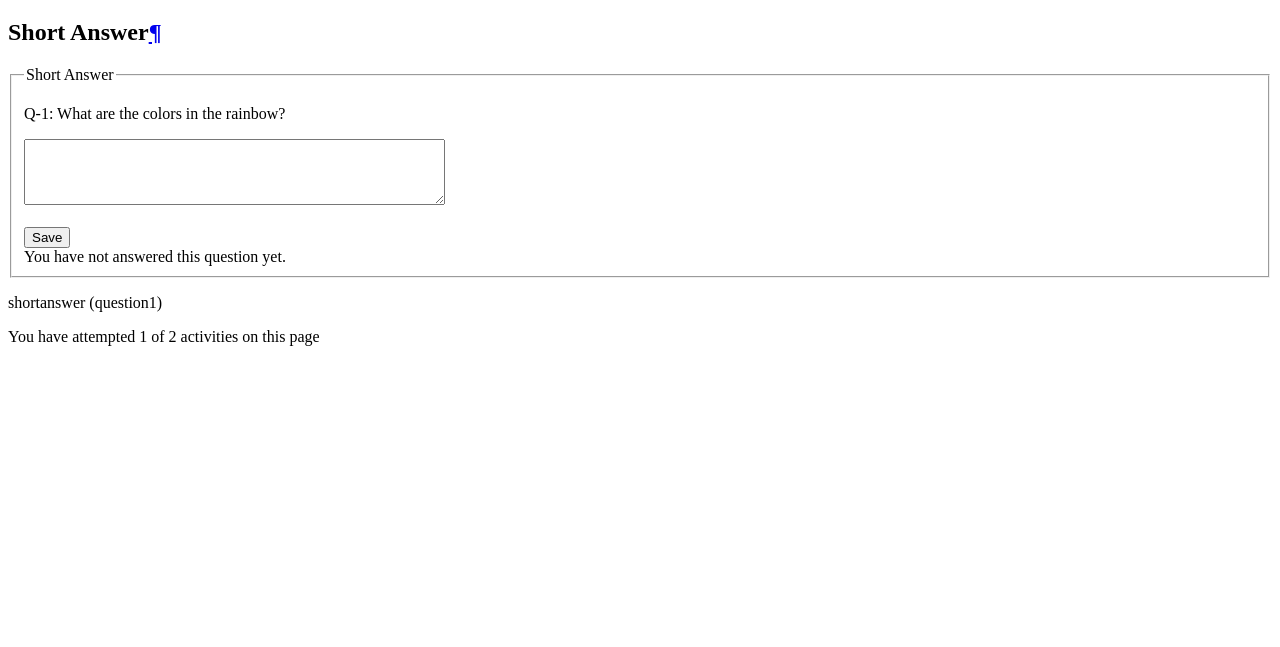
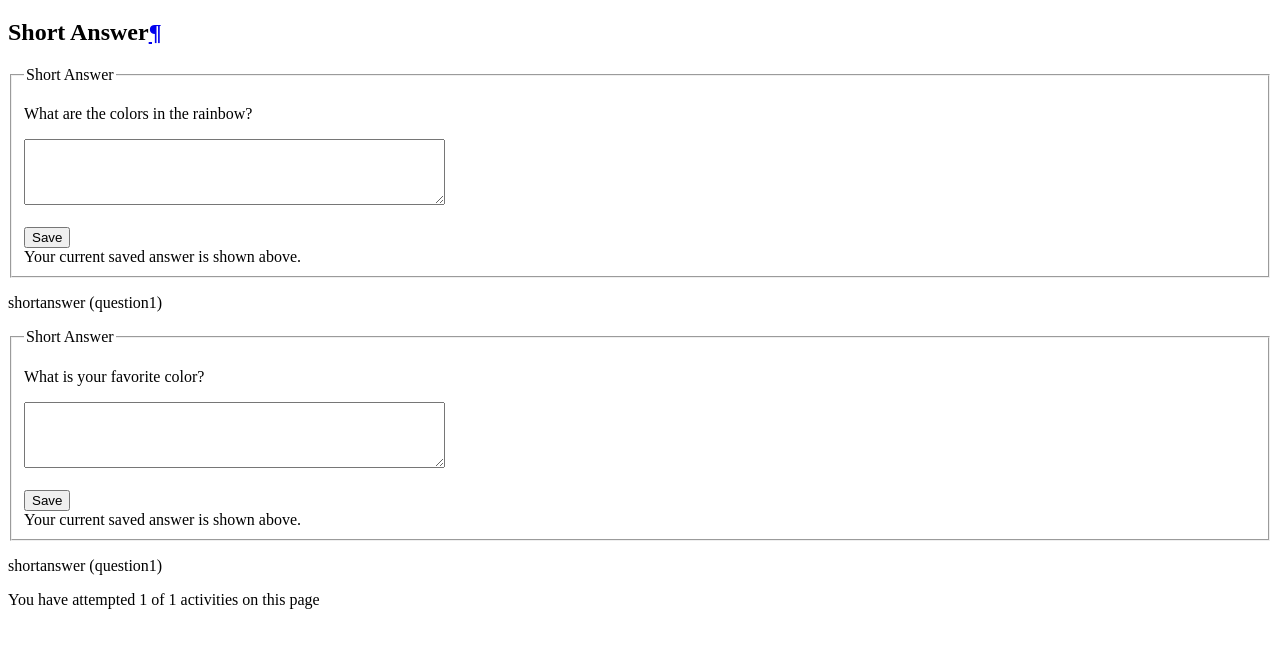
Before and after one commit to bnmnetp/RunestoneWC, a website built with webpack: page public/index.html in a window 1280 px wide. Shown: the part 61-708 px from the top of the page. Built offline with nearby package versions, Linux system fonts and the light colour scheme.

Commit message:
Make a web component

```diff
--- a/dist/index.html
+++ b/public/index.html
@@ -48,21 +48,26 @@
       <div class="section" id="short-answer">
         <h2>Short Answer<a class="headerlink" href="#short-answer" title="Permalink to this headline">¶</a></h2>
 
-        <div class="runestone">
-          <div data-component="shortanswer" class="journal alert alert-success" id=question1 data-optional>
-            <p>Q-1: What are the colors in the rainbow?</p>
+        <runestone-shortanswer id="question1">
+          <p slot="sa-questiontext">What are the colors in the rainbow?</p>
 
-          </div>
-        </div> <!-- end of runestone div -->
+        </runestone-shortanswer>
+
+
+        <runestone-shortanswer id="question2">
+
+          <p slot="sa-questiontext">What is your favorite color?</p>
+
+        </runestone-shortanswer>
 
       </div>
     </div>
+  </div>
 
-
-    <div id=scprogresscontainer>
-      You have attempted <span id=scprogresstotal></span> of <span id=scprogressposs></span> activities on this page
-      <div id="subchapterprogress"></div>
-    </div>
+  <div id=scprogresscontainer>
+    You have attempted <span id=scprogresstotal></span> of <span id=scprogressposs></span> activities on this page
+    <div id="subchapterprogress"></div>
+  </div>
 
 </body>
 
--- a/src/common/runestonebase.js
+++ b/src/common/runestonebase.js
@@ -17,8 +17,9 @@
 
 import { pageProgressTracker } from "./bookfuncs.js";
 
-export default class RunestoneBase {
+export default class RunestoneBase extends HTMLElement {
   constructor(opts) {
+    super();
     if (opts) {
       this.sid = opts.sid;
       this.graderactive = opts.graderactive;
--- /dev/null
+++ b/src/shortanswer/sa_template.html
@@ -0,0 +1,28 @@
+<div id="runestone_sa" class="runestone">
+    <div id="question1" class="journal alert alert-success">
+        <form id="question1_journal" name="question1_journal" action="">
+            <fieldset>
+                <legend>Short Answer</legend>
+                <div class="journal-question">
+                    <p>
+                        <slot name="sa-questiontext"></slot>
+                    </p>
+                </div>
+                <div id="question1_journal_input">
+                    <div class="journal-options">
+                        <label class="radio-inline">
+                            <textarea id="question1_solution" aria-label="textarea" class="form-control" rows="4"
+                                cols="50"></textarea>
+                        </label>
+                    </div>
+                </div>
+                <br>
+                <div>
+                    <button class="btn btn-success" type="button">Save</button>
+                </div>
+                <div id="question1_feedback" class="alert alert-success">Your current saved answer is shown above.</div>
+            </fieldset>
+        </form>
+        <p class="runestone_caption runestone_caption_text">shortanswer (question1)</p>
+    </div>
+</div>
--- a/src/shortanswer/shortanswer.js
+++ b/src/shortanswer/shortanswer.js
@@ -12,102 +12,42 @@
 ==========================================*/
 
 import RunestoneBase from "../common/runestonebase.js";
+import rstemplate from "./sa_template.html";
+
+const templateEl = document.createElement("template");
+templateEl.innerHTML = rstemplate;
 
 var saList = {}; // Dictionary that contains all instances of shortanswer objects
 
 export default class ShortAnswer extends RunestoneBase {
   constructor(opts) {
-    super(opts);
+    super();
     if (opts) {
       var orig = opts.orig; // entire <p> element that will be replaced by new HTML
       this.useRunestoneServices =
         opts.useRunestoneServices || eBookConfig.useRunestoneServices;
-      this.origElem = orig;
-      this.divid = orig.id;
-      this.question = this.origElem.innerHTML;
-      this.optional = false;
-      if ($(this.origElem).is("[data-optional]")) {
-        this.optional = true;
-      }
-      this.renderHTML();
-      this.checkServer("shortanswer");
-      this.caption = "shortanswer";
-      this.addCaption("runestone");
     }
+    //      this.origElem = orig;
+    //      this.divid = orig.id;
+    //      this.question = this.origElem.innerHTML;
+    this.optional = false;
+    if ($(this.origElem).is("[data-optional]")) {
+      this.optional = true;
+    }
+    //this.renderHTML();
+    this.shadow = this.attachShadow({ mode: "open" });
+    this.shadow.appendChild(templateEl.content.cloneNode(true));
+
+    this.caption = "shortanswer";
+    //this.addCaption("runestone");
   }
 
-  renderHTML() {
-    this.containerDiv = document.createElement("div");
-    this.containerDiv.id = this.divid;
-    $(this.containerDiv).addClass(this.origElem.getAttribute("class"));
-    this.newForm = document.createElement("form");
-    this.newForm.id = this.divid + "_journal";
-    this.newForm.name = this.newForm.id;
-    this.newForm.action = "";
-    this.containerDiv.appendChild(this.newForm);
-    this.fieldSet = document.createElement("fieldset");
-    this.newForm.appendChild(this.fieldSet);
-    this.legend = document.createElement("legend");
-    this.legend.innerHTML = "Short Answer";
-    this.fieldSet.appendChild(this.legend);
-    this.firstLegendDiv = document.createElement("div");
-    this.firstLegendDiv.innerHTML = this.question;
-    $(this.firstLegendDiv).addClass("journal-question");
-    this.fieldSet.appendChild(this.firstLegendDiv);
-    this.jInputDiv = document.createElement("div");
-    this.jInputDiv.id = this.divid + "_journal_input";
-    this.fieldSet.appendChild(this.jInputDiv);
-    this.jOptionsDiv = document.createElement("div");
-    $(this.jOptionsDiv).addClass("journal-options");
-    this.jInputDiv.appendChild(this.jOptionsDiv);
-    this.jLabel = document.createElement("label");
-    $(this.jLabel).addClass("radio-inline");
-    this.jOptionsDiv.appendChild(this.jLabel);
-    this.jTextArea = document.createElement("textarea");
-    this.jTextArea.id = this.divid + "_solution";
-    $(this.jTextArea).attr("aria-label", "textarea");
-    $(this.jTextArea).css("display:inline, width:530px");
-    $(this.jTextArea).addClass("form-control");
-    this.jTextArea.rows = 4;
-    this.jTextArea.cols = 50;
-    this.jLabel.appendChild(this.jTextArea);
-    this.jTextArea.oninput = function() {
-      this.feedbackDiv.innerHTML = "Your answer has not been saved yet!";
-      $(this.feedbackDiv).removeClass("alert-success");
-      $(this.feedbackDiv).addClass("alert alert-danger");
-    }.bind(this);
-    this.fieldSet.appendChild(document.createElement("br"));
-    this.buttonDiv = document.createElement("div");
-    this.fieldSet.appendChild(this.buttonDiv);
-    this.submitButton = document.createElement("button");
-    $(this.submitButton).addClass("btn btn-success");
-    this.submitButton.type = "button";
-    this.submitButton.textContent = "Save";
-    this.submitButton.onclick = function() {
-      this.submitJournal();
-    }.bind(this);
-    this.buttonDiv.appendChild(this.submitButton);
-    // barb - removed since we aren't really giving instructor feedback here
-    /* this.randomSpan = document.createElement("span");
-        this.randomSpan.innerHTML = "Instructor's Feedback";
-        this.fieldSet.appendChild(this.randomSpan); */
-    /* this.otherOptionsDiv = document.createElement("div");
-        $(this.otherOptionsDiv).css("padding-left:20px");
-        $(this.otherOptionsDiv).addClass("journal-options");
-        this.fieldSet.appendChild(this.otherOptionsDiv); */
-    // add a feedback div to give user feedback
-    this.feedbackDiv = document.createElement("div");
-    //$(this.feedbackDiv).addClass("bg-info form-control");
-    //$(this.feedbackDiv).css("width:530px, background-color:#eee, font-style:italic");
-    $(this.feedbackDiv).css("width:530px, font-style:italic");
-    this.feedbackDiv.id = this.divid + "_feedback";
-    this.feedbackDiv.innerHTML = "You have not answered this question yet.";
-    $(this.feedbackDiv).addClass("alert alert-danger");
-    //this.otherOptionsDiv.appendChild(this.feedbackDiv);
-    this.fieldSet.appendChild(this.feedbackDiv);
-    //this.fieldSet.appendChild(document.createElement("br"));
-    $(this.origElem).replaceWith(this.containerDiv);
+  connectedCallback() {
+    // connect the save button
+    this.checkServer("shortanswer");
+    this.divid = this.getAttribute("id");
   }
+
   submitJournal() {
     var value = $("#" + this.divid + "_solution").val();
     this.setLocalStorage({
@@ -123,12 +63,14 @@ export default class ShortAnswer extends RunestoneBase {
     $(this.feedbackDiv).removeClass("alert-danger");
     $(this.feedbackDiv).addClass("alert alert-success");
   }
+
   setLocalStorage(data) {
     if (!this.graderactive) {
       let key = this.localStorageKey();
       localStorage.setItem(key, JSON.stringify(data));
     }
   }
+
   checkLocalStorage() {
     // Repopulates the short answer text
     // which was stored into local storage.
@@ -175,17 +117,6 @@ export default class ShortAnswer extends RunestoneBase {
 == Find the custom HTML tags and ==
 ==   execute our code on them    ==
 =================================*/
-$(document).ready(function() {
-  $("[data-component=shortanswer]").each(function(index) {
-    if ($(this).closest("[data-component=timedAssessment]").length == 0) {
-      // If this element exists within a timed component, don't render it here
-      saList[this.id] = new ShortAnswer({
-        orig: this,
-        useRunestoneServices: eBookConfig.useRunestoneServices
-      });
-    }
-  });
-});
 
 if (typeof component_factory === "undefined") {
   var component_factory = {};
@@ -194,3 +125,5 @@ if (typeof component_factory === "undefined") {
 component_factory.shortanswer = function(opts) {
   return new ShortAnswer(opts);
 };
+
+window.customElements.define("runestone-shortanswer", ShortAnswer);
--- a/webpack.config.js
+++ b/webpack.config.js
@@ -1,13 +1,39 @@
+const { CleanWebpackPlugin } = require("clean-webpack-plugin");
+const CopyPlugin = require("copy-webpack-plugin");
+const HtmlWebpackPlugin = require("html-webpack-plugin");
 const path = require("path");
 
-module.exports = {
+module.exports = env => {
+  return {
     entry: "./src/shortanswer/shortanswer.js",
-  mode: "development",
+    mode: env.MODE,
+    devtool: env.MODE === "development" ? "inline-source-map" : "none",
 
+    module: {
+      rules: [
+        {
+          test: /\.(html)$/,
+          use: {
+            loader: "html-loader",
+            options: {
+              attrs: false
+            }
+          }
+        }
+      ]
+    },
     output: {
       path: path.resolve(__dirname, "dist"),
       filename: "runestone.js",
       library: "runestone",
       libraryTarget: "umd"
-  }
+    },
+    plugins: [
+      new CleanWebpackPlugin(),
+      new HtmlWebpackPlugin({
+        inject: "head",
+        template: "public/index.html"
+      })
+    ]
   };
+};
```
Also changed, not shown: package.json (+7 -2 lines), 2 other files. Lines whose indentation alone changed are shown as unchanged.
